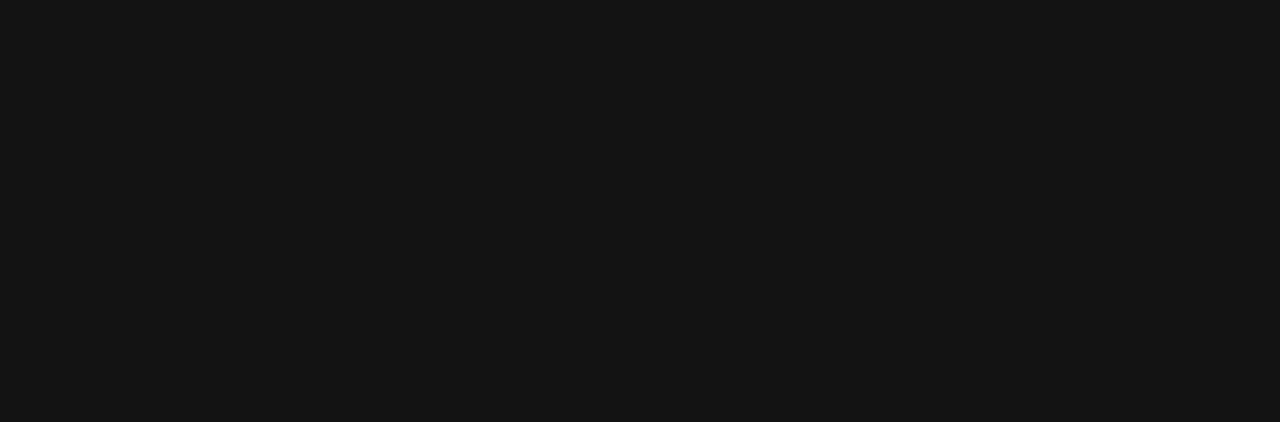
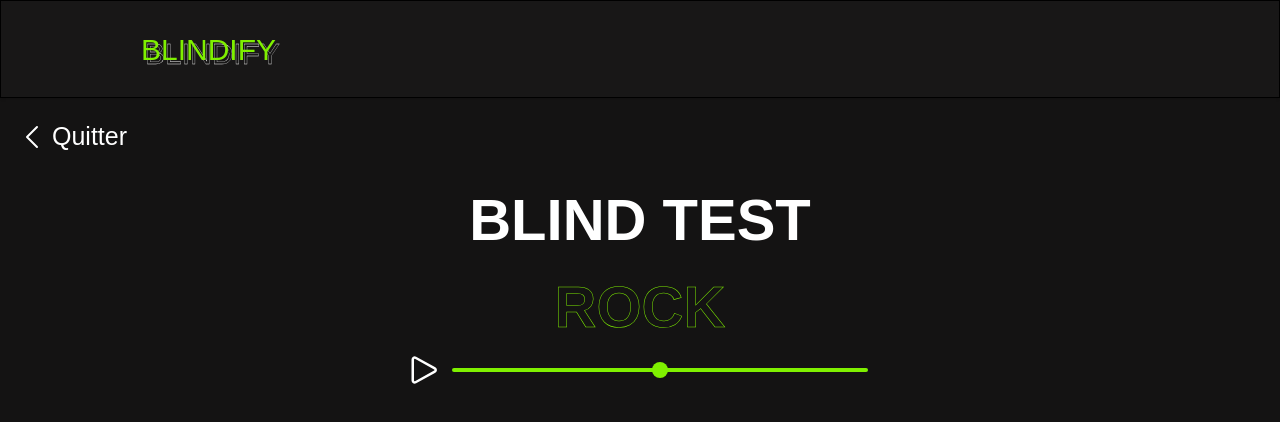
Before and after one commit to AngelHRD/BlindTestProjet, a React (Vite) app: page /test in a window 1280 px wide. Before the commit this address had no page. Shown: the top 422 px of the page. Built offline with nearby package versions, Linux system fonts and the light colour scheme; no server answers; a web font is replaced by a local one.

Commit message:
Ajout de la page PlayGame et du composant ChoiceButton, avec des styles personnalisés pour le slider.

```diff
--- a/src/App.css
+++ b/src/App.css
@@ -129,3 +129,21 @@ body {
     width: 687px;
     height: 764px;
 }
+
+.thumb-custom::-webkit-slider-thumb {
+    appearance: none;
+    width: 16px;
+    height: 16px;
+    background-color: #7ff000;
+    border-radius: 50%;
+    cursor: pointer;
+}
+
+.thumb-custom::-moz-range-thumb {
+    width: 16px;
+    height: 16px;
+    background-color: #7ff000;
+    border-radius: 50%;
+    cursor: pointer;
+    transition: background-color 0.2s ease-in-out;
+}
--- a/src/App.jsx
+++ b/src/App.jsx
@@ -3,6 +3,7 @@ import Homepage from './pages/Homepage';
 import ChoiceGenrePage from './pages/ChoiceGenrePage';
 import GenrePage from './pages/GenrePage';
 import MainLayout from './layouts/MainLayout';
+import PlayGamePage from './pages/PlayGamePage';
 
 function App() {
     return (
@@ -13,6 +14,8 @@ function App() {
                         <Route path='/' element={<Homepage />} />
                         <Route path='/genres' element={<ChoiceGenrePage />} />
                         <Route path='/genres/:name' element={<GenrePage />} />
+
+                        <Route path='/test' element={<PlayGamePage />} />
                     </Route>
                 </Routes>
             </Router>
--- /dev/null
+++ b/src/components/ChoiceButton.jsx
@@ -0,0 +1,41 @@
+import { useState } from 'react';
+
+function ChoiceButton() {
+    const [isPlaying, setIsPlaying] = useState(false);
+
+    return (
+        <>
+            <div className='text-white'>
+                <svg
+                    xmlns='http://www.w3.org/2000/svg'
+                    fill='none'
+                    viewBox='0 0 24 24'
+                    strokeWidth={1.5}
+                    stroke='currentColor'
+                    className='h-10 w-10 cursor-pointer'
+                    onClick={() => setIsPlaying(!isPlaying)}
+                >
+                    {isPlaying ? (
+                        <path strokeLinecap='round' strokeLinejoin='round' d='M15.75 5.25v13.5m-7.5-13.5v13.5' />
+                    ) : (
+                        <path
+                            strokeLinecap='round'
+                            strokeLinejoin='round'
+                            d='M5.25 5.653c0-.856.917-1.398 1.667-.986l11.54 6.347a1.125 1.125 0 0 1 0 1.972l-11.54 6.347a1.125 1.125 0 0 1-1.667-.986V5.653Z'
+                        />
+                    )}
+                </svg>
+            </div>
+
+            <input
+                type='range'
+                min='0'
+                max='100'
+                className='w-1/3 appearance-none h-1 bg-[#7FF000] rounded-full mx-2 thumb-custom'
+                aria-label='Choisir la durée de la musique'
+            />
+        </>
+    );
+}
+
+export default ChoiceButton;
--- a/src/pages/ChoiceGenrePage.jsx
+++ b/src/pages/ChoiceGenrePage.jsx
@@ -26,7 +26,7 @@ function ChoiceGenrePage() {
 
     return (
         <>
-            <div className='container mx-auto px-4 min-h-[calc(100vh-6rem)]'>
+            <div className='container mx-auto px-4 min-h-fit'>
                 <LinkBack to='/' text='Retour' />
 
                 {/* Title */}
--- /dev/null
+++ b/src/pages/PlayGamePage.jsx
@@ -0,0 +1,43 @@
+import LinkBack from '../components/LinkBack';
+import { useEffect, useState } from 'react';
+import ApiRequest from '../services/api';
+import ChoiceButton from '../components/ChoiceButton';
+
+function PlayGamePage() {
+    const [songs, setSongs] = useState([]);
+
+    const fetchGame = async () => {
+        try {
+            const response = await ApiRequest.get('/songs/:genre');
+            setSongs(response.data);
+            console.log(response.data);
+        } catch (error) {
+            console.error(error);
+        }
+    };
+
+    useEffect(() => {
+        fetchGame();
+    }, []);
+
+    return (
+        <div className='container mx-auto px-4 min-h-fit'>
+            <LinkBack to='/genres' text='Quitter' />
+
+            <div className='text-center'>
+                <h1 className='t-owners'>
+                    blin<span className='t-briller '>d </span> test
+                </h1>
+                <h2 className='t-owners-vide'> rock </h2>
+            </div>
+
+            <div></div>
+
+            <div className='rounded-lg flex items-center justify-center'>
+                <ChoiceButton />
+            </div>
+        </div>
+    );
+}
+
+export default PlayGamePage;
```
